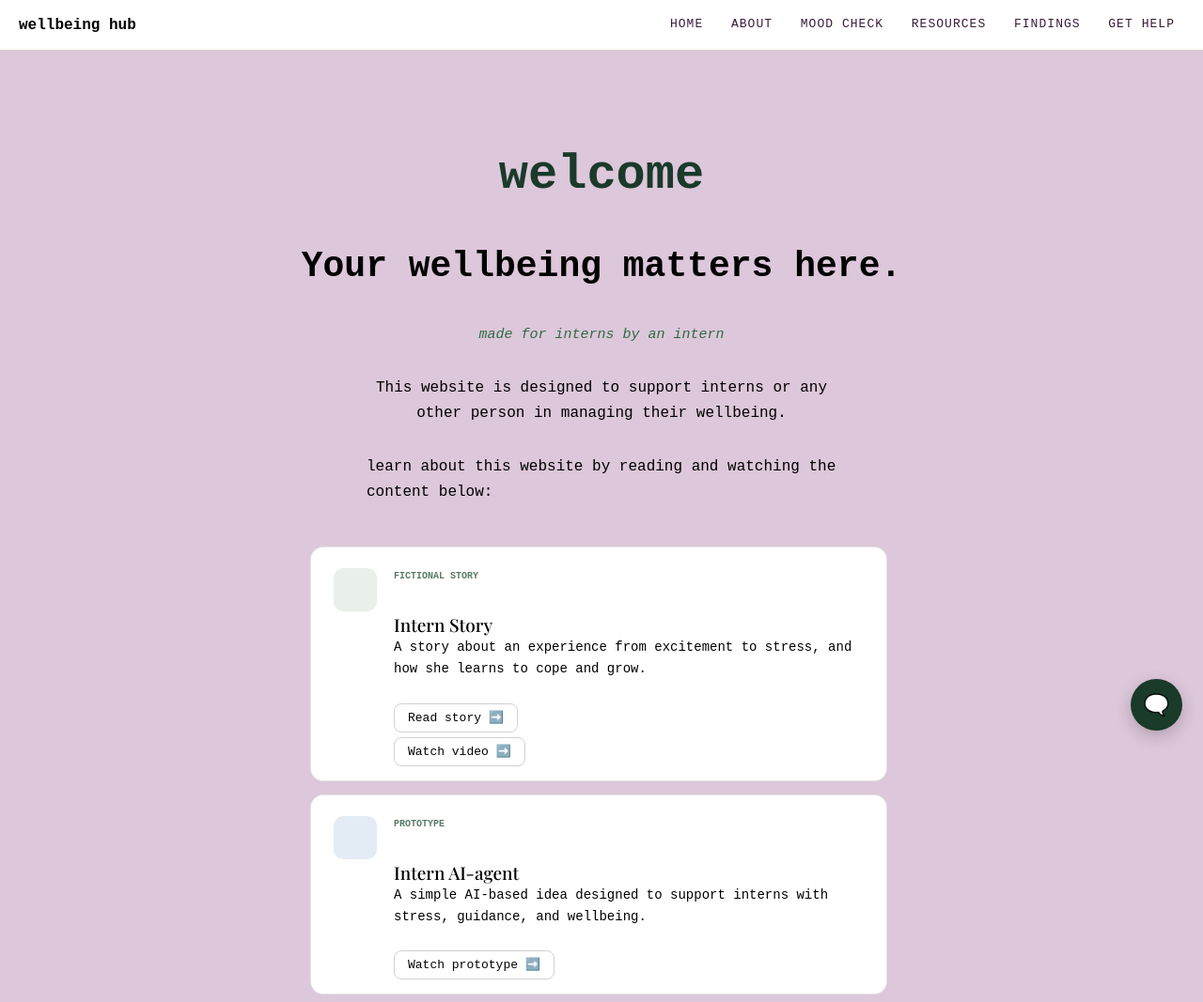
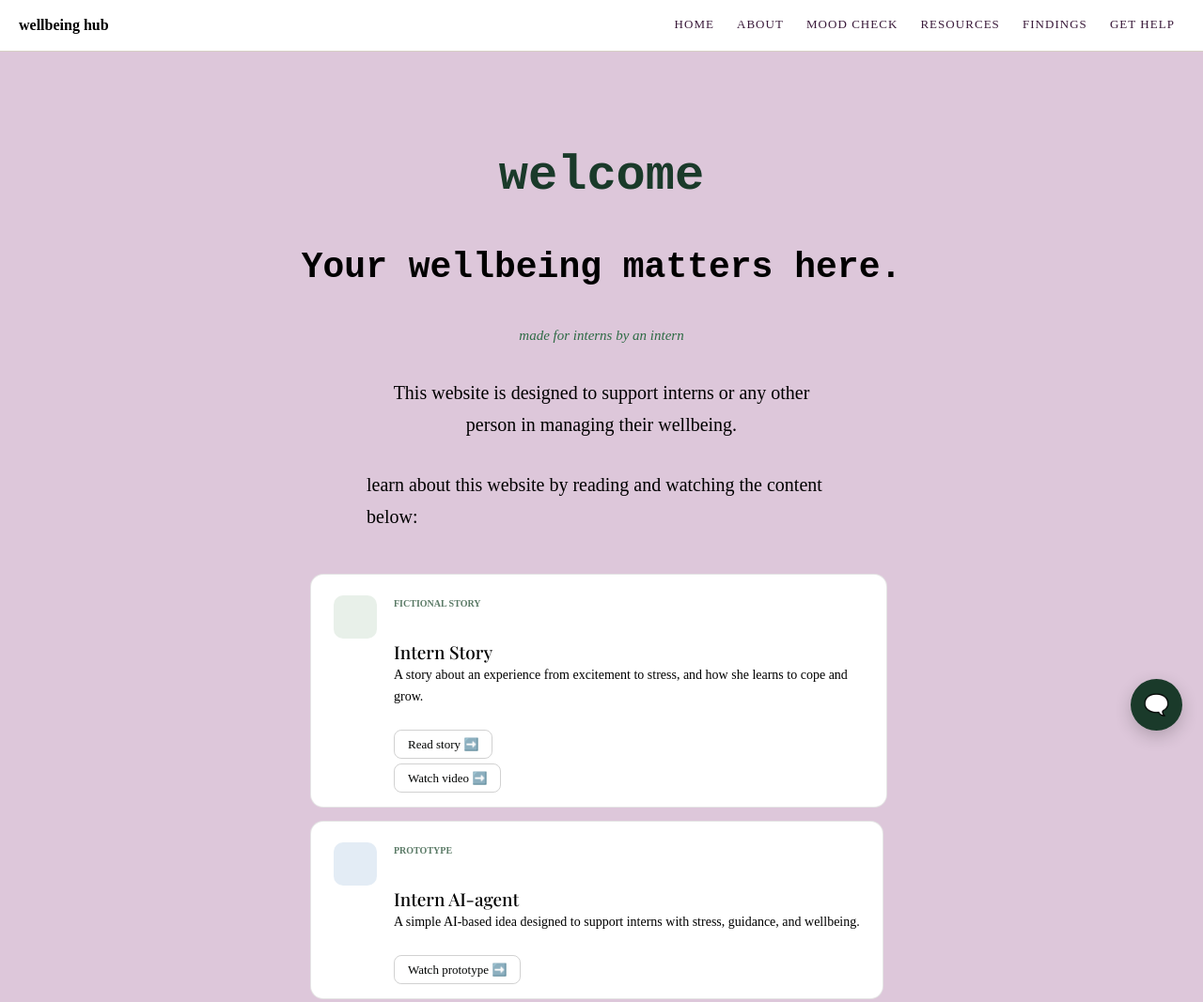
Before and after one commit to jamyangc/BDS-project, a plain HTML site: page InternWellness/index.html in a window 1280 px wide. Shown: the top 1067 px of the page at 94% size. Drawn offline with nearby package versions, Linux system fonts and the light colour scheme.

```diff
--- a/InternWellness/style.css
+++ b/InternWellness/style.css
@@ -3,7 +3,7 @@
   margin: 0;
   padding: 0;
   background-color: #ddc7da;
-  font-family: 'Courier New', Courier, monospace;
+  font-family: 'Ariel';
 }
 
 /* ── NAV ── */
@@ -26,7 +26,7 @@
   margin: 0 10px;
   font-size: 13px;
   cursor: pointer;
-  font-family: 'Courier New', monospace; /* ✅ fixed from LiquidCrystal */
+  font-family: 'Ariel';
   letter-spacing: 0.08em;
   padding: 6px 0;
   border-bottom: 2px solid transparent;
@@ -81,10 +81,10 @@
 /* ── TEXT ── */
 p {
   color: black;
-  font-size: 16px;
+  font-size: 20px;
   max-width: 500px;
   margin: 0 auto 30px;
-  font-family: 'Courier New', Courier, monospace;
+  font-family: 'Ariel';
   line-height: 1.7;
 }
 
@@ -325,7 +325,7 @@
   overflow: hidden;
   box-shadow: 0 8px 30px rgba(0,0,0,0.25);
   z-index: 999;
-  display: none; /* ✅ hidden by default */
+  display: none;
 }
 
 #chat-win.open {
```
